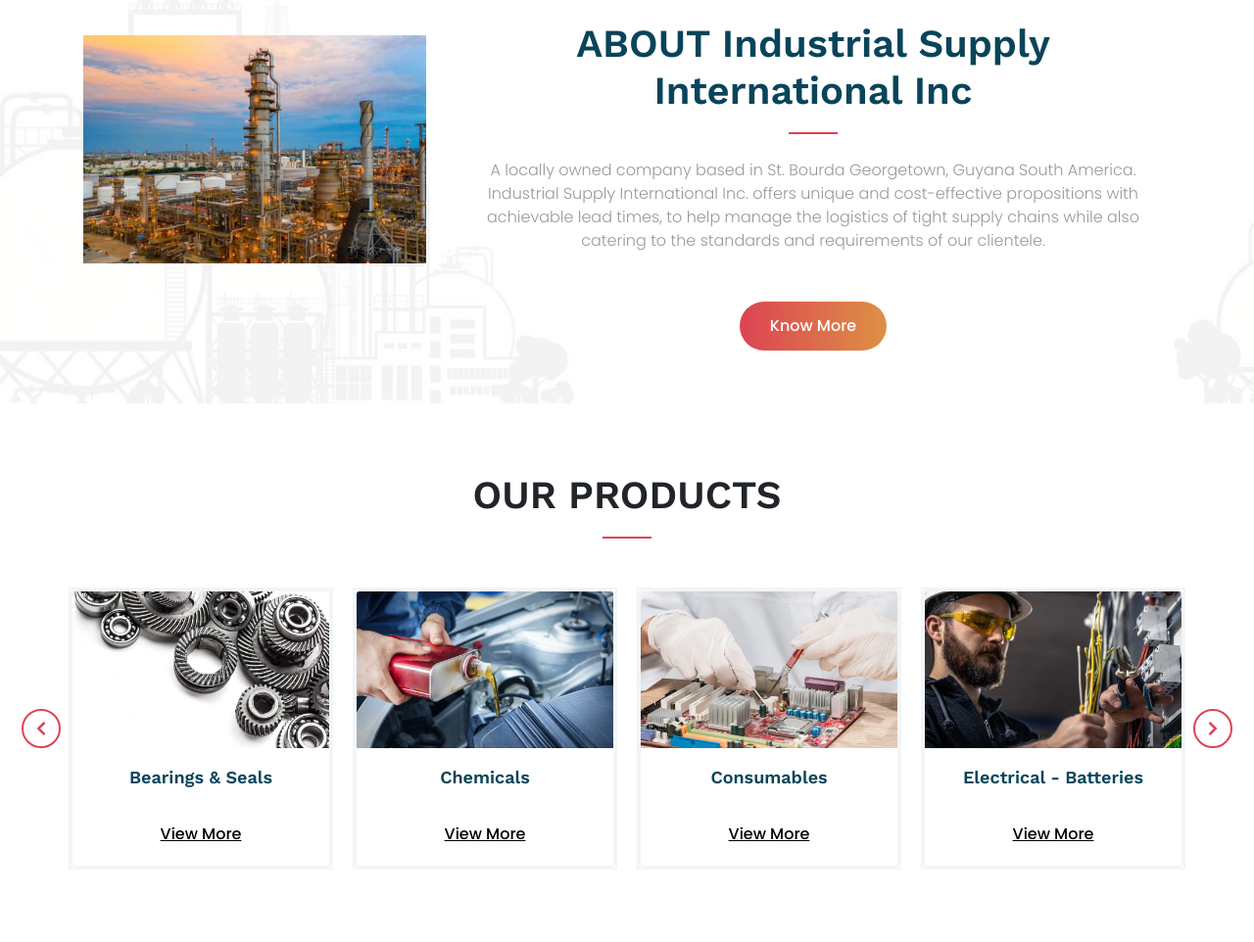
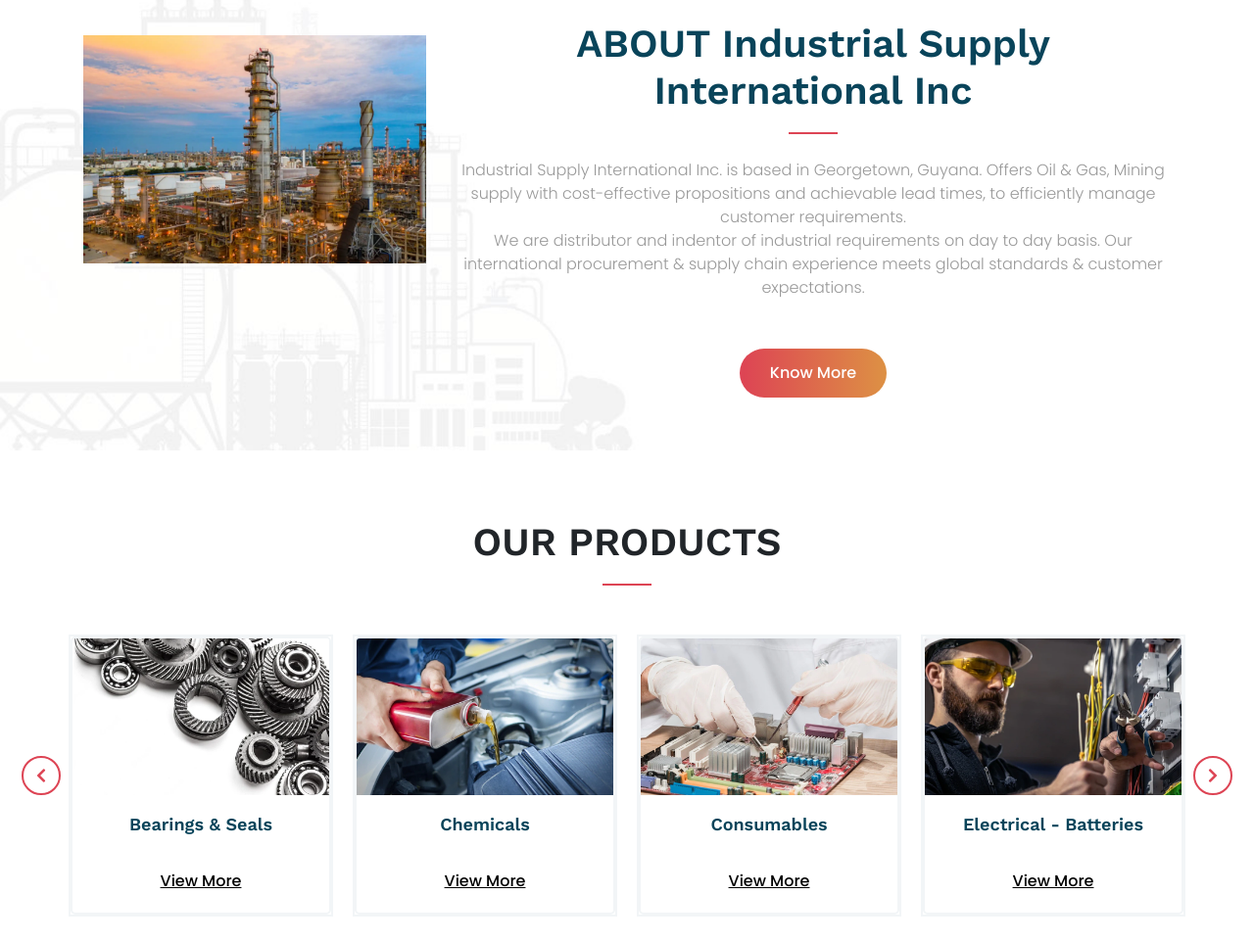
Before and after one commit to Jai-kishan/max-industrials, a plain HTML site: page index.html in a window 1280 px wide. Shown: the part 864-1826 px from the top of the page at 98% size. Drawn offline with Linux system fonts and the light colour scheme.

Commit message:
updated addredd and company overview

```diff
--- a/index.html
+++ b/index.html
@@ -7,7 +7,7 @@
     <meta name="viewport" content="width=device-width,initial-scale=1,shrink-to-fit=no" />
     <title>Industrial Supply International Inc. - Oil, Mining and Natural Gas</title>
     <meta name="description"
-        content="Industrial Supply International Inc. | A locally owned company based in St. Bourda Georgetown, Guyana South America. Industrial Supply International Inc. offers unique and cost-effective propositions with achievable lead times, to help manage the logistics of tight supply chains while also catering to the standards and requirements of our clientele." />
+        content="Industrial Supply International Inc. | Industrial Supply International Inc. is based in Georgetown, Guyana. Offers Oil & Gas, Mining supply with cost-effective propositions and achievable lead times, to efficiently manage customer requirements. We are distributor and indentor of industrial requirements on day to day basis. Our international procurement & supply chain experience meets global standards & customer expectations." />
     <meta name="keywords"
         content="Industrial Supply International Inc. | Oil, Gas, Mining, natural gas, Constructions, Power Generation, water supply, Lime and cement plant, Heavy Equipments, Marine Equipment & Parts, Fire fighting equipments" />
     <meta name="abstract"
@@ -34,7 +34,7 @@
     <meta property="og:site_name" content="Industrial Supply International Inc." />
     <meta property="og:title" content="Industrial Supply International Inc. - Oil, Mining and Natural Gas" />
     <meta property="og:description"
-        content="A locally owned company based in St. Bourda Georgetown, Guyana South America. Industrial Supply International Inc. offers unique and cost-effective propositions with achievable lead times, to help manage the logistics of tight supply chains while also catering to the standards and requirements of our clientele." />
+        content="Industrial Supply International Inc. is based in Georgetown, Guyana South America. Industrial Supply International Inc. Offers Oil & Gas, Mining supply with cost-effective propositions and achievable lead times, to efficiently manage customer requirements. We are distributor and indentor of industrial requirements on day to day basis. Our international procurement & supply chain experience meets global standards & customer expectations." />
     <meta property="og:url" content="https://www.industrialssupply.com/" />
     <meta property="og:type" content="article" />
     <meta property="og:image" content="https://www.industrialssupply.com/img/isipl-logo.png" />
@@ -550,10 +550,9 @@
                             <div class="divider-line bg-maincolor text-center"></div>
                             <div class="fw-divider-space divider-25"></div>
                             <p>
-                                A locally owned company based in St. Bourda Georgetown, Guyana South America. Industrial Supply International Inc. offers
-                                unique and cost-effective propositions with achievable lead times, to help manage the
-                                logistics of tight supply
-                                chains while also catering to the standards and requirements of our clientele.
+                             Industrial Supply International Inc. is based in Georgetown, Guyana. Offers Oil & Gas, Mining supply with cost-effective propositions and achievable lead times, to efficiently manage customer requirements.
+                             <br>We are distributor and indentor of industrial requirements on day to day basis.
+                             Our international procurement & supply chain experience meets global standards & customer expectations.
                             </p>
                             <div class="divider-50 hidden-below-lg"></div>
                             <div class="divider-30 hidden-above-lg"></div>
```
Also changed, not shown: about.html (+2 -5 lines), contact.html (+1 -1 lines).
